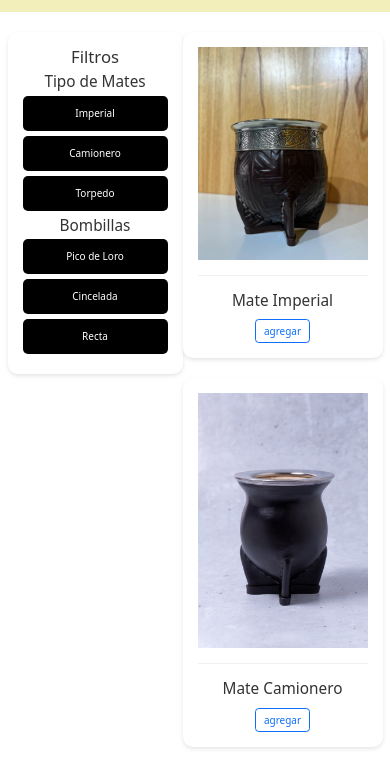
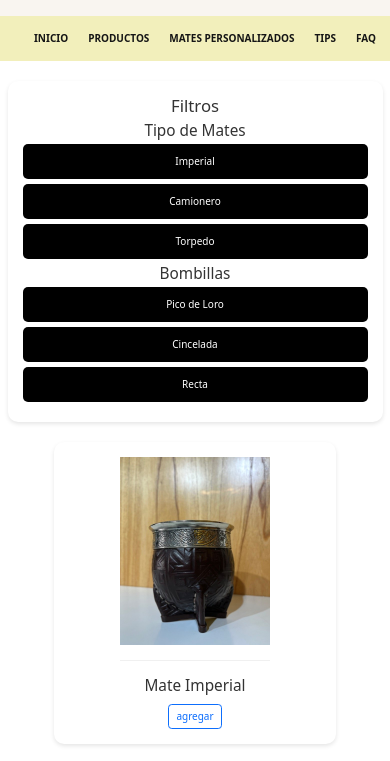
Before and after one commit to Santimerloo/PreEntrega3Merlo, a website: page pages/productos.html in a window 390 px wide. Shown: the part 103-864 px from the top of the page. Drawn offline with nearby package versions, Linux system fonts and the light colour scheme; files whose address does not match are found by name.

Commit message:
productos cambio columnas

```diff
--- a/scss/styles.scss
+++ b/scss/styles.scss
@@ -282,11 +282,31 @@ html {
 /* Media query para dispositivos móviles */
 @media (max-width: 768px) {
     .filters {
-        width: 100%; /* Cambia el ancho al 100% en dispositivos móviles */
+        width: 100%;
+    }
+	.container {
+        flex-direction: column;
+        align-items: center;
     }
 	.menu a {
-		font-size: 1rem;
+		font-size: 100%;
 	}
+
+    .filters {
+        width: 100%;
+        margin-bottom: 20px;
+    }
+
+    .products {
+        width: 100%;
+        grid-template-columns: repeat(auto-fill, minmax(150px, 1fr));
+    }
+
+    .product-card img {
+        width: 100%;
+        height: auto;
+        max-width: 150px;
+    }
 	  }
 
 
```
Also changed, not shown: css/styles.css, 1 other file.
